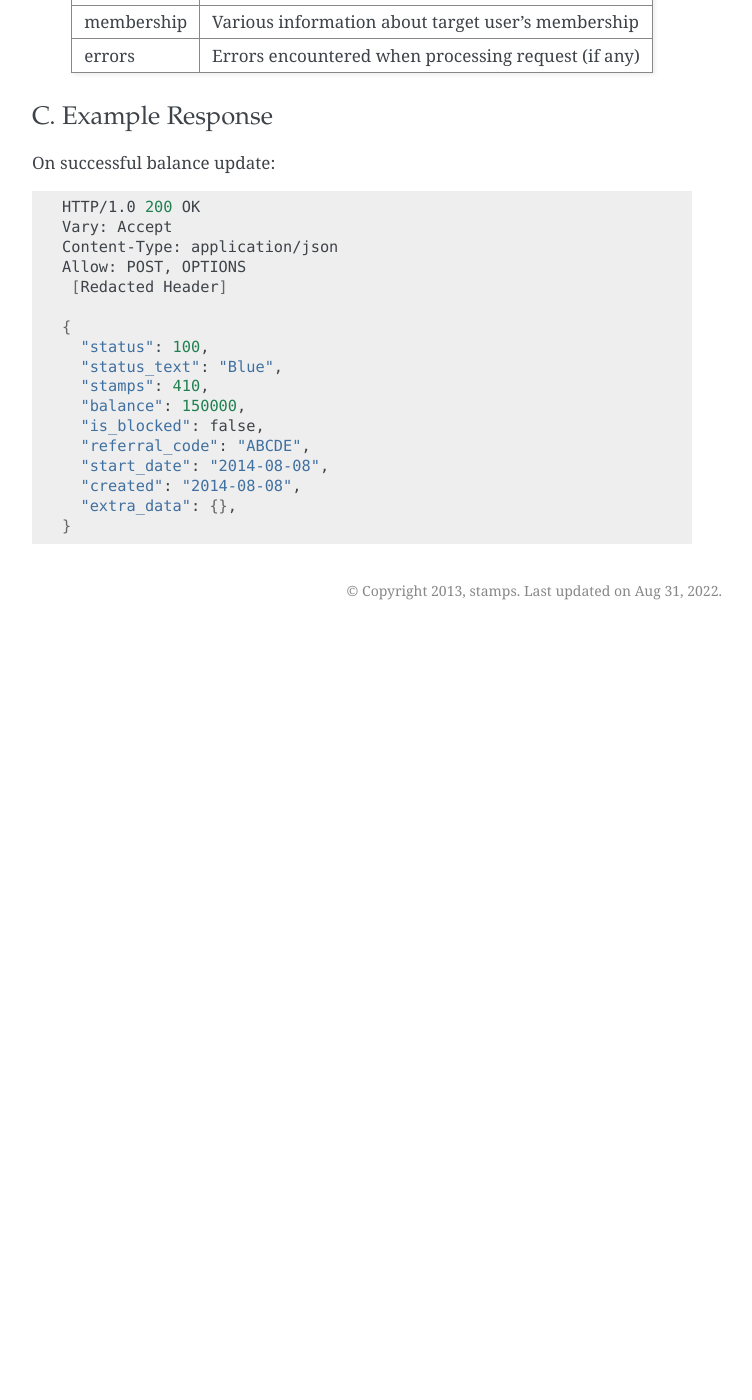
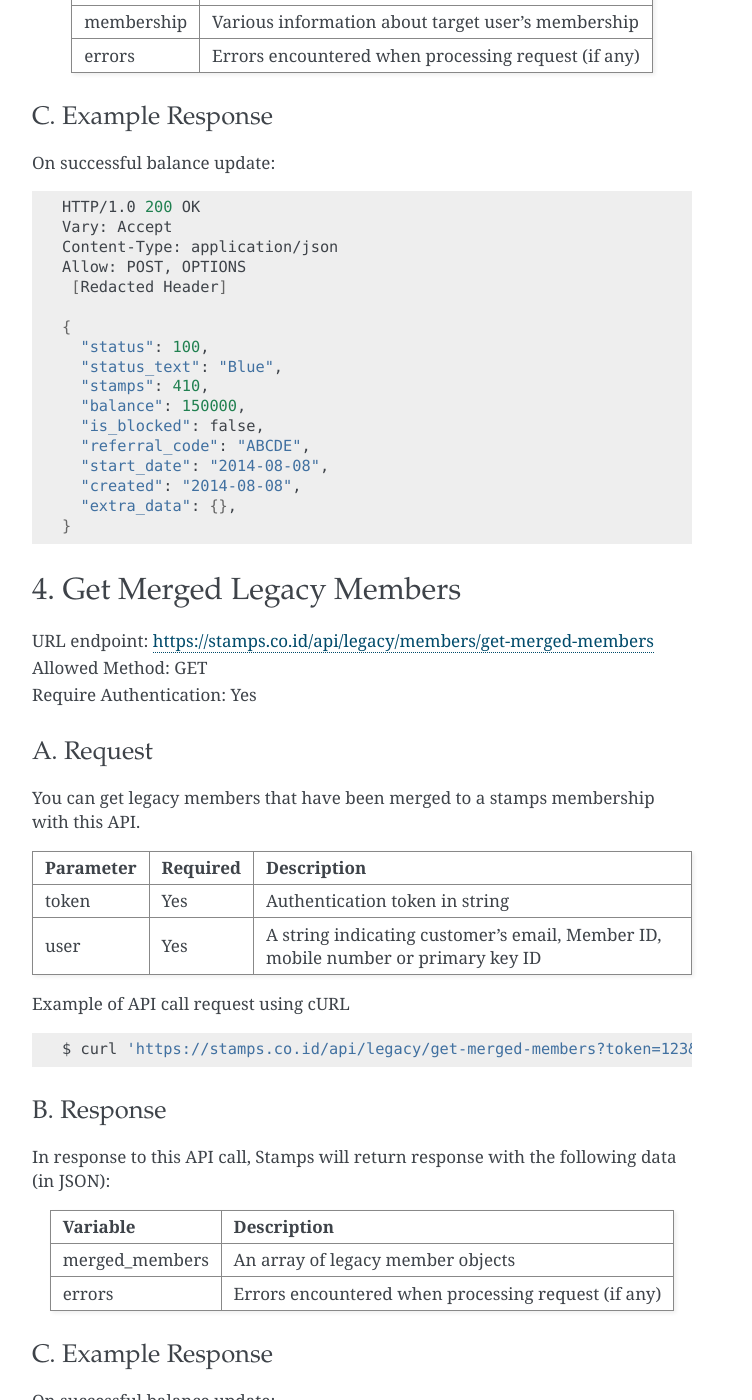
Before and after one commit to ui/stamps-api-docs, a Sphinx documentation site: the page built from source/legacy_members_api.rst, in a window 1280 px wide and 1400 px high, scrolled down 3704 px. Shown: the whole window, without its empty margins (388-1140 px from the left). Built offline with Sphinx 7.4.7, drawn with Linux system fonts in a browser that asks for light colours; before the commit the page ends 4334 px from its top, so only the background shows below that; some of the changed text lies outside the part shown.

Commit message:
Add get merged members documentation

```diff
--- a/source/legacy_members_api.rst
+++ b/source/legacy_members_api.rst
@@ -208,3 +208,67 @@ On successful balance update:
       "created": "2014-08-08",
       "extra_data": {},
     }
+
+
+4. Get Merged Legacy Members
+====================================
+| URL endpoint: https://stamps.co.id/api/legacy/members/get-merged-members
+| Allowed Method: GET
+| Require Authentication: Yes
+
+A. Request
+-----------------------------
+You can get legacy members that have been merged to a stamps membership with this API.
+
+============     =========== =========================
+Parameter        Required    Description
+============     =========== =========================
+token            Yes         Authentication token in string
+user             Yes         A string indicating customer's email, Member ID, mobile number or primary key ID
+============     =========== =========================
+
+
+Example of API call request using cURL
+
+.. code-block :: bash
+
+    $ curl 'https://stamps.co.id/api/legacy/get-merged-members?token=123&user=2'
+
+
+B. Response
+-----------
+
+In response to this API call, Stamps will return response with the following data (in JSON):
+
+=================== ==============================
+Variable            Description
+=================== ==============================
+merged_members      An array of legacy member objects
+errors              Errors encountered when processing request (if any)
+=================== ==============================
+
+
+C. Example Response
+-------------------
+
+On successful balance update:
+
+.. code-block :: bash
+
+    HTTP/1.0 200 OK
+    Vary: Accept
+    Content-Type: application/json
+    Allow: GET
+      [Redacted Header]
+
+    {
+      "merged_members": [
+        {
+          "member_id": "322177",
+          "email": "merged_legacy_member@stamps.com",
+          "mobile_number": "+62851111222444",
+          "merchant": 1,
+          "status": 1
+        },
+      ]
+    }
```
